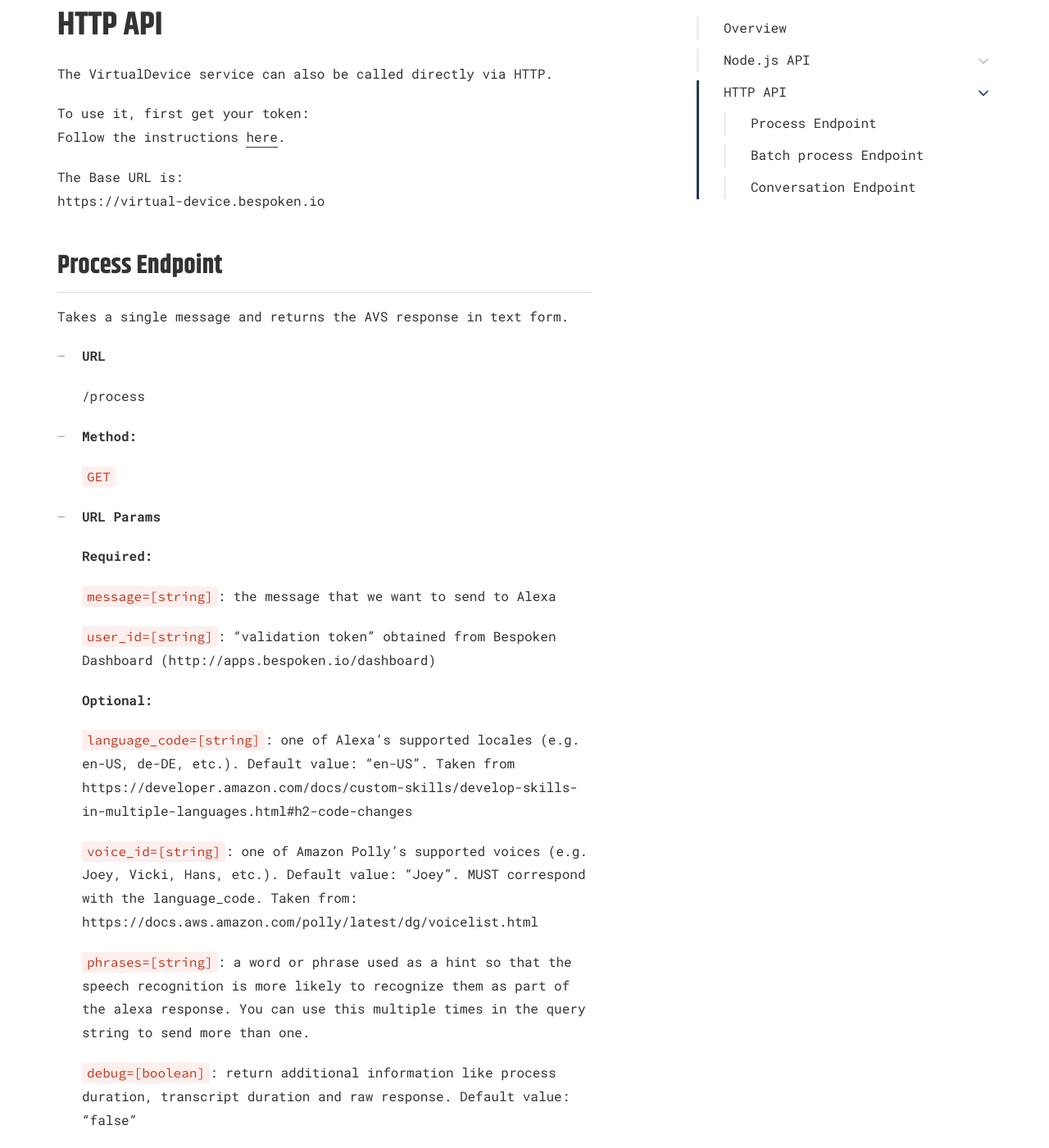
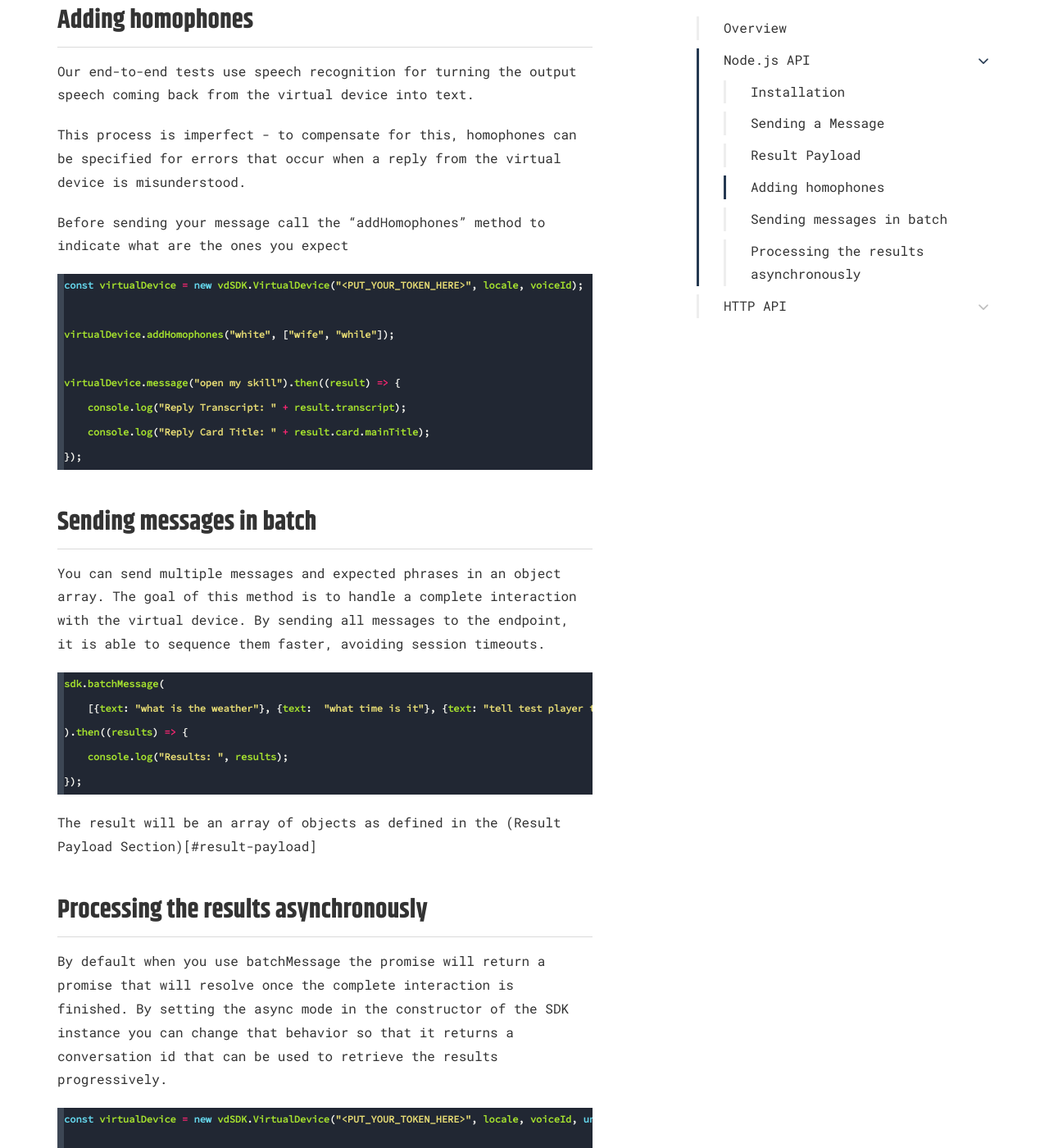
Before and after one commit to bespoken/bespoken-docs, a Jekyll site: the page built from end-to-end/api.md, in a window 1280 px wide and 1400 px high, scrolled down 2060 px. Shown: the whole window at 82% size. Built offline with Jekyll 4.4.1, drawn with Linux system fonts in a browser that asks for light colours; nearby versions of some CDN libraries; some web fonts are replaced; comment, search, counter and statistics services are not loaded; some of the changed text lies outside the part shown.

Commit message:
Add documentation for e2e api on homophones and batchProcess

````diff
--- a/end-to-end/api.md
+++ b/end-to-end/api.md
@@ -66,6 +66,65 @@
     type: string;
 }
 ```
+
+## Adding homophones
+
+Our end-to-end tests use speech recognition for turning the output speech coming back from the virtual device into text.
+
+This process is imperfect - to compensate for this, homophones can be specified for errors that occur when a reply from the virtual device is misunderstood.
+
+Before sending your message call the "addHomophones" method to indicate what are the ones you expect
+
+```javascript
+const virtualDevice = new vdSDK.VirtualDevice("<PUT_YOUR_TOKEN_HERE>", locale, voiceId);
+
+virtualDevice.addHomophones("white", ["wife", "while"]);
+
+virtualDevice.message("open my skill").then((result) => {
+    console.log("Reply Transcript: " + result.transcript);
+    console.log("Reply Card Title: " + result.card.mainTitle);
+});
+```
+
+## Sending messages in batch
+
+You can send multiple messages and expected phrases in an object array. The goal of this method is to handle a complete interaction with the virtual device. By sending all messages to the endpoint, it is able to sequence them faster, avoiding session timeouts.
+
+```javascript
+sdk.batchMessage(
+    [{text: "what is the weather"}, {text:  "what time is it"}, {text: "tell test player to play"}],
+).then((results) => {
+    console.log("Results: ", results);
+});
+```
+
+The result will be an array of objects as defined in the (Result Payload Section)[#result-payload]
+
+
+## Processing the results asynchronously
+
+By default when you use batchMessage the promise will return a promise that will resolve once the complete interaction is finished. By setting the async mode
+in the constructor of the SDK instance you can change that behavior so that it returns a conversation id that can be used to retrieve
+the results progressively.
+
+```javascript
+const virtualDevice = new vdSDK.VirtualDevice("<PUT_YOUR_TOKEN_HERE>", locale, voiceId, undefined, true);
+
+sdk.batchMessage(
+    [{text: "what is the weather"}, {text:  "what time is it"}, {text: "tell test player to play"}],
+).then((result) => {
+    console.log("Conversation Id: ", result.conversation_id);
+
+    // logic to wait some time
+
+    return sdk.getConversationResults(result.conversation_id);
+}).then((results) => {
+    console.log("Results: ", results);
+});
+```
+
+As the results are processed the "getConversationResults" method will return them in subsequent calls to the method.
+
 # HTTP API
 The VirtualDevice service can also be called directly via HTTP.
 
````
